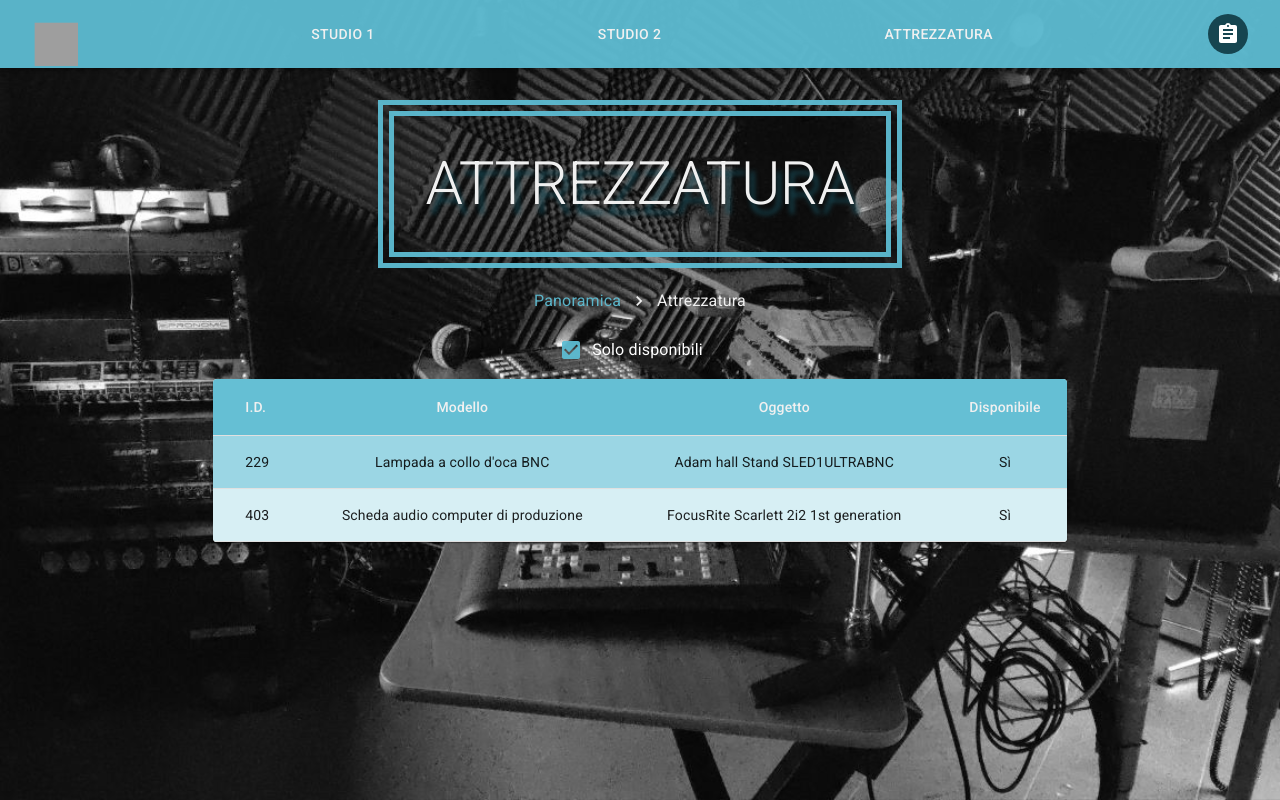
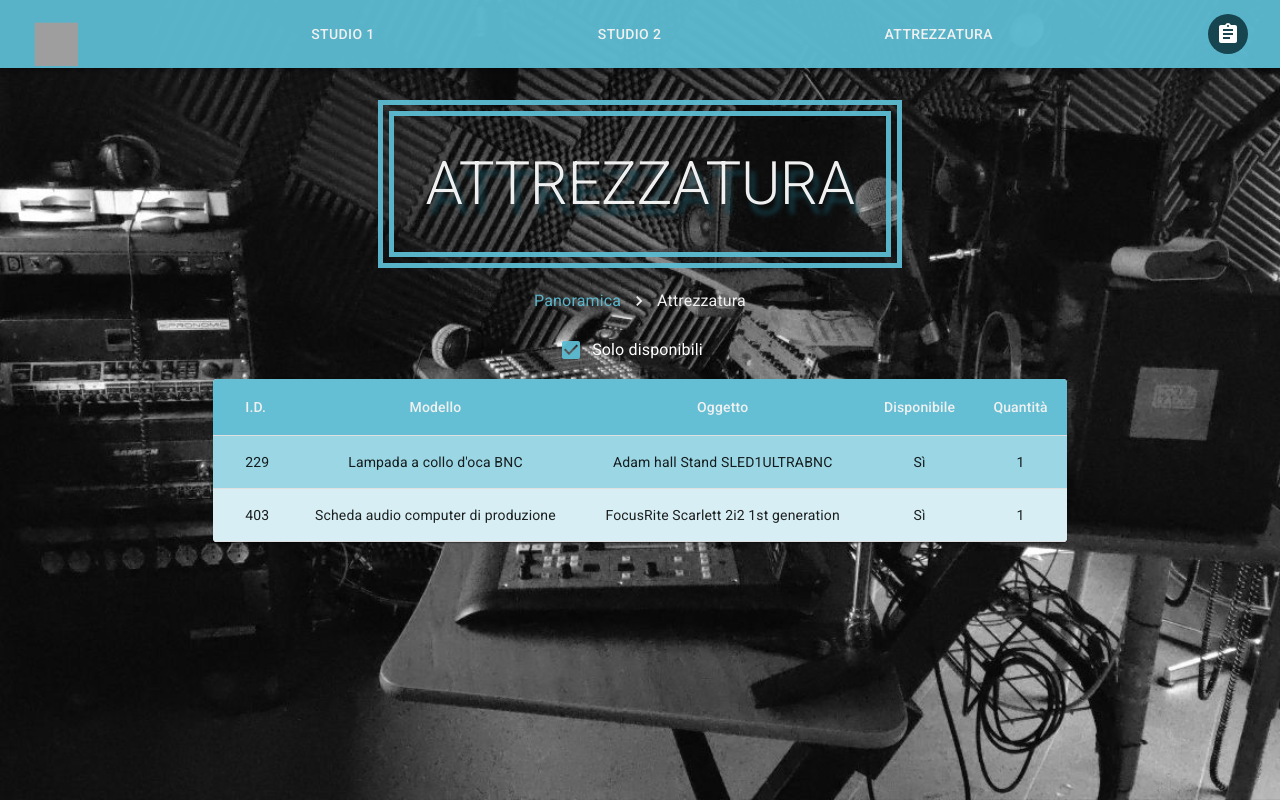
Before and after one commit to GRawhideMart/prenotazioni, a React (Create React App) app: page /attrezzatura in a window 1280 px wide. Shown: the top 800 px of the page. Built offline with nearby package versions, Linux system fonts and the light colour scheme; grey boxes are pictures that could not be loaded; the HTML template or start-up script is replaced by a standard one.

Commit message:
Aggiunta colonna quantità alla tabella attrezzatura

```diff
--- a/src/components/AffittiComponent.js
+++ b/src/components/AffittiComponent.js
@@ -25,6 +25,7 @@ const InventaryTable = ({ inventary, style }) => {
             <StyledTableCell align="center">Modello</StyledTableCell>
             <StyledTableCell align="center">Oggetto</StyledTableCell>
             <StyledTableCell align="center">Disponibile</StyledTableCell>
+            <StyledTableCell align="center">Quantità</StyledTableCell>
           </TableRow>
         </TableHead>
         <TableBody>
@@ -43,6 +44,9 @@ const InventaryTable = ({ inventary, style }) => {
               <StyledTableCell align="center">{row.name}</StyledTableCell>
               <StyledTableCell align="center">
                 {row.isAvailable ? "Sì" : "No"}
+              </StyledTableCell>
+              <StyledTableCell align="center">
+                {row.quantity !== "" ? parseInt(row.quantity, 10) : ""}
               </StyledTableCell>
             </StyledTableRow>
           ))}
```
Also changed, not shown: src/routines/fetchInventary.js (deleted, +0 -15 lines), 1 other file (tests, documents, lock files or other folders).
